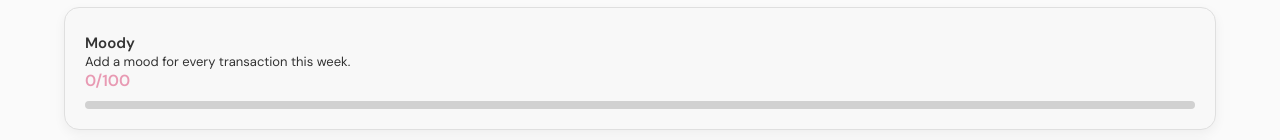
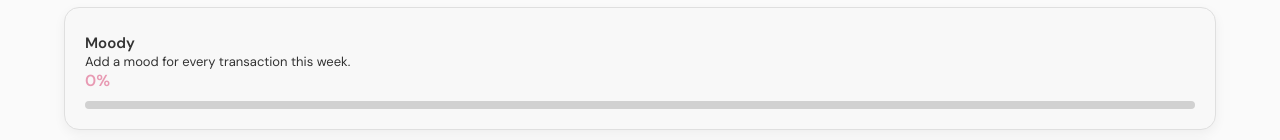
Before and after one commit to mirelalexy/blossom, a React (Vite) app in the folder frontend/: page /challenges in a window 1280 px wide. Shown: the part 226-366 px from the top of the page. Built offline with nearby package versions, Linux system fonts and the light colour scheme.

Commit message:
feat(challenges): support percent-based progress display for challenges

```diff
--- a/frontend/src/components/challenges/ChallengeItem.jsx
+++ b/frontend/src/components/challenges/ChallengeItem.jsx
@@ -6,12 +6,20 @@ import "../../styles/components/ChallengePreviewItem.css"
 function ChallengeItem({ challenge }) {
     const progress = Math.min((challenge.progress / challenge.target) * 100, 100)
 
+    function formatProgress(c) {
+        if (c.display === "percent") {
+            return `${Math.round(c.progress)}%`
+        }
+
+        return `${c.progress}/${c.target}`
+    }
+
     return (
         <Card className="challenge-preview-item">
             <div>
                 <p className="challenge-title">{challenge.title}</p>
                 <p className="challenge-description">{challenge.description}</p>
-                <p className="challenge-progress">{challenge.progress}/{challenge.target}</p>
+                <p className="challenge-progress">{formatProgress(challenge)}</p>
             </div>
 
             <ProgressBar progress={progress} />
--- a/frontend/src/data/challenges.js
+++ b/frontend/src/data/challenges.js
@@ -5,6 +5,7 @@ export const challenges = [
         description: "Add a mood for every transaction this week.",
         type: "mood_all",
         target: 100,
+        display: "percent",
         progress: 0,
         completed: false,
         rewarded: false,
@@ -16,6 +17,7 @@ export const challenges = [
         description: "Log transactions 3 days in a row.",
         type: "streak",
         target: 3,
+        display: "fraction",
         progress: 0,
         completed: false,
         rewarded: false,
@@ -27,6 +29,7 @@ export const challenges = [
         description: "Keep your total spending within your monthly budget.",
         type: "budget",
         target: 100,
+        display: "percent",
         progress: 0,
         completed: false,
         rewarded: false,
@@ -39,6 +42,7 @@ export const challenges = [
         type: "mood",
         moodType: "happy",
         target: 3,
+        display: "fraction",
         progress: 0,
         completed: false,
         rewarded: false,
@@ -51,6 +55,7 @@ export const challenges = [
         type: "mood",
         moodType: "calm",
         target: 2,
+        display: "fraction",
         progress: 0,
         completed: false,
         rewarded: false,
@@ -63,6 +68,7 @@ export const challenges = [
         type: "mood",
         moodType: "anxious",
         target: 2,
+        display: "fraction",
         progress: 0,
         completed: false,
         rewarded: false,
@@ -75,6 +81,7 @@ export const challenges = [
         type: "mood",
         moodType: "sad",
         target: 2,
+        display: "fraction",
         progress: 0,
         completed: false,
         rewarded: false,
@@ -87,6 +94,7 @@ export const challenges = [
         type: "mood",
         moodType: "neutral",
         target: 4,
+        display: "fraction",
         progress: 0,
         completed: false,
         rewarded: false,
@@ -98,6 +106,7 @@ export const challenges = [
         description: "Log 10 expense transactions this week.",
         type: "expense_count",
         target: 10,
+        display: "fraction",
         progress: 0,
         completed: false,
         rewarded: false,
@@ -109,6 +118,7 @@ export const challenges = [
         description: "Log 5 income transactions this week.",
         type: "income_count",
         target: 5,
+        display: "fraction",
         progress: 0,
         completed: false,
         rewarded: false,
@@ -120,6 +130,7 @@ export const challenges = [
         description: "Log 3 expenses under 50 this week.",
         type: "small_expense",
         target: 3,
+        display: "fraction",
         progress: 0,
         completed: false,
         rewarded: false,
@@ -131,6 +142,7 @@ export const challenges = [
         description: "Log 2 expenses over 70 this week.",
         type: "big_expense",
         target: 2,
+        display: "fraction",
         progress: 0,
         completed: false,
         rewarded: false,
```
